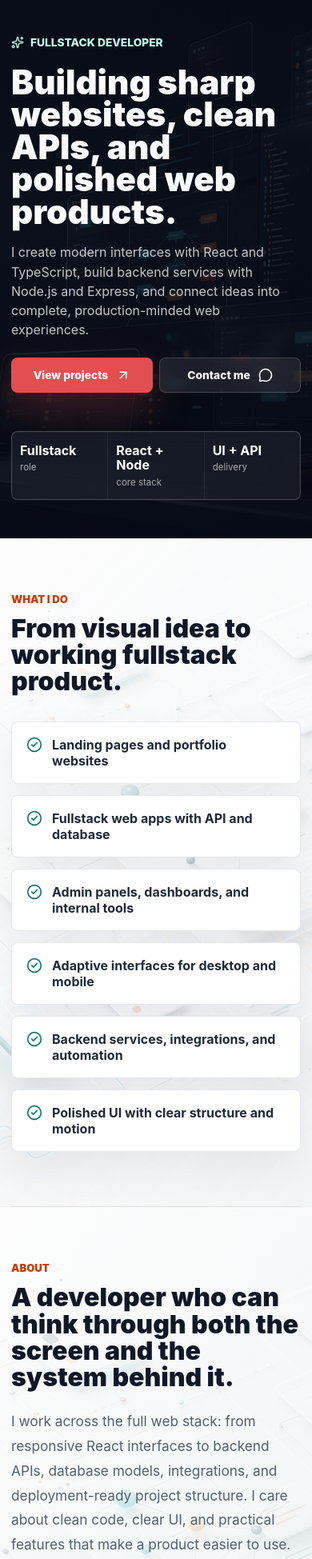
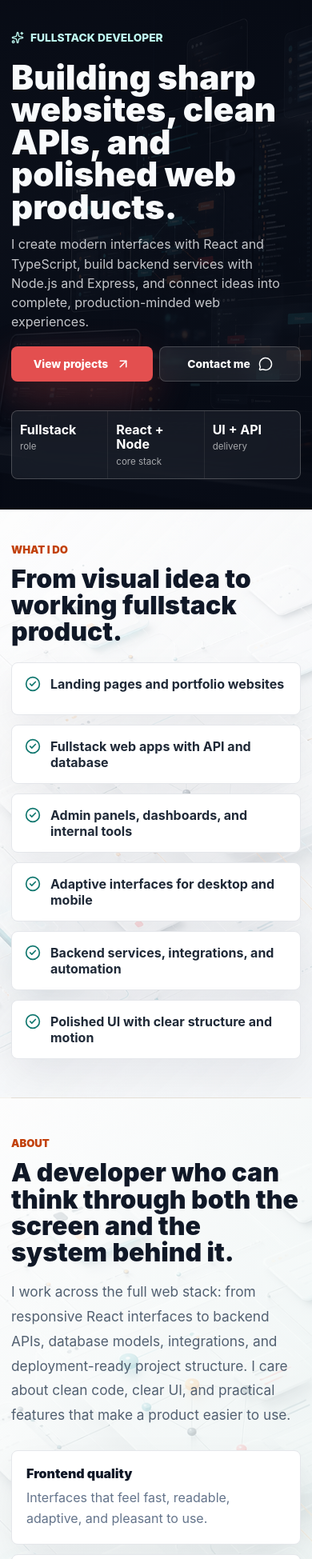
Before and after one commit to Aleks-man/portfolio, a React (Vite) app: page / in a window 390 px wide. Shown: the part 51-2000 px from the top of the page at 80% size. Built offline with nearby package versions, Linux system fonts and the light colour scheme.

Commit message:
Refine portfolio spacing and visual rhythm

```diff
--- a/src/App.css
+++ b/src/App.css
@@ -1,12 +1,46 @@
+/* Design tokens */
+:root {
+  --container: min(1180px, calc(100% - 40px));
+  --container-mobile: min(100% - 28px, 1180px);
+  --ink: #101827;
+  --muted: #526071;
+  --muted-2: #64748b;
+  --surface: #ffffff;
+  --surface-soft: #f8fafc;
+  --line: #e5e7eb;
+  --line-warm: #e4ded4;
+  --dark: #111827;
+  --dark-deep: #080d19;
+  --white: #ffffff;
+  --teal: #14b8a6;
+  --teal-dark: #0f766e;
+  --teal-light: #5eead4;
+  --rose: #be123c;
+  --orange: #c2410c;
+  --coral: #e34f4f;
+  --radius: 8px;
+  --pill: 999px;
+  --shadow-soft: 0 20px 50px rgba(15, 23, 42, 0.06);
+  --shadow-coral: 0 18px 50px rgba(227, 79, 79, 0.28);
+  --shadow-dock: 0 18px 44px rgba(5, 10, 20, 0.34);
+  --glass-border: rgba(255, 255, 255, 0.16);
+  --glass-bg: rgba(8, 13, 25, 0.42);
+  --section-y: 76px;
+  --section-y-mobile: 48px;
+  --ease: 180ms ease;
+}
+
+/* Page shell */
 main {
   min-height: 100vh;
   overflow: hidden;
 }
 
+/* Hero and navigation */
 .hero {
   position: relative;
   min-height: 92vh;
-  color: #f8fafc;
+  color: var(--surface-soft);
   isolation: isolate;
 }
 
@@ -19,7 +53,7 @@ main {
 
 .hero__media {
   z-index: -2;
-  background: #111827;
+  background: var(--dark);
 }
 
 .hero__media img {
@@ -37,7 +71,7 @@ main {
 }
 
 .nav {
-  width: min(1180px, calc(100% - 40px));
+  width: var(--container);
   height: 74px;
   margin: 0 auto;
   display: flex;
@@ -66,21 +100,21 @@ main {
 
 .nav__brand {
   gap: 10px;
-  color: #ffffff;
+  color: var(--white);
   font-weight: 800;
   text-decoration: none;
 }
 
 .nav__brand svg {
-  color: #5eead4;
+  color: var(--teal-light);
 }
 
 .nav__links {
   gap: 8px;
   padding: 6px;
-  border: 1px solid rgba(255, 255, 255, 0.16);
-  border-radius: 999px;
-  background: rgba(8, 13, 25, 0.42);
+  border: 1px solid var(--glass-border);
+  border-radius: var(--pill);
+  background: var(--glass-bg);
   backdrop-filter: blur(18px);
   max-width: 100%;
 }
@@ -96,16 +130,16 @@ main {
 }
 
 .nav__links a:hover {
-  color: #ffffff;
+  color: var(--white);
   background: rgba(255, 255, 255, 0.1);
 }
 
 .language-toggle {
   gap: 3px;
   padding: 4px;
-  border: 1px solid rgba(255, 255, 255, 0.16);
-  border-radius: 999px;
-  background: rgba(8, 13, 25, 0.42);
+  border: 1px solid var(--glass-border);
+  border-radius: var(--pill);
+  background: var(--glass-bg);
   backdrop-filter: blur(18px);
 }
 
@@ -113,7 +147,7 @@ main {
   height: 32px;
   min-width: 38px;
   border: 0;
-  border-radius: 999px;
+  border-radius: var(--pill);
   color: rgba(255, 255, 255, 0.68);
   background: transparent;
   cursor: pointer;
@@ -125,20 +159,20 @@ main {
 
 .language-toggle button:hover,
 .language-toggle button.is-active {
-  color: #ffffff;
+  color: var(--white);
   background: rgba(255, 255, 255, 0.12);
 }
 
 .hero__content {
-  width: min(1180px, calc(100% - 40px));
+  width: var(--container);
   min-height: calc(92vh - 74px);
   margin: 0 auto;
-  padding: 54px 0 84px;
+  padding: 42px 0 68px;
   display: grid;
   grid-template-columns: minmax(0, 680px) minmax(280px, 360px);
   align-items: end;
   justify-content: space-between;
-  gap: 48px;
+  gap: 36px;
 }
 
 .hero__copy {
@@ -172,7 +206,7 @@ h1 {
 
 .hero__lead {
   max-width: 610px;
-  margin-top: 28px;
+  margin-top: 24px;
   color: rgba(248, 250, 252, 0.78);
   font-size: 1.16rem;
   line-height: 1.72;
@@ -183,7 +217,7 @@ h1 {
   display: flex;
   flex-wrap: wrap;
   gap: 12px;
-  margin-top: 34px;
+  margin-top: 28px;
 }
 
 .button {
@@ -191,9 +225,9 @@ h1 {
   justify-content: center;
   gap: 10px;
   border: 1px solid transparent;
-  border-radius: 8px;
+  border-radius: var(--radius);
   padding: 0 18px;
-  color: #ffffff;
+  color: var(--white);
   font-weight: 800;
   text-decoration: none;
   transition: transform 180ms ease, border-color 180ms ease, background 180ms ease;
@@ -204,8 +238,8 @@ h1 {
 }
 
 .button--primary {
-  background: #e34f4f;
-  box-shadow: 0 18px 50px rgba(227, 79, 79, 0.28);
+  background: var(--coral);
+  box-shadow: var(--shadow-coral);
 }
 
 .button--secondary {
@@ -219,7 +253,7 @@ h1 {
   gap: 1px;
   overflow: hidden;
   border: 1px solid rgba(255, 255, 255, 0.16);
-  border-radius: 8px;
+  border-radius: var(--radius);
   background: rgba(255, 255, 255, 0.12);
   backdrop-filter: blur(20px);
 }
@@ -235,7 +269,7 @@ h1 {
 }
 
 .stat strong {
-  color: #ffffff;
+  color: var(--white);
   font-size: 1.35rem;
   line-height: 1.15;
 }
@@ -246,16 +280,17 @@ h1 {
   font-size: 0.9rem;
 }
 
+/* Sections and cards */
 .section,
 .contact {
-  width: min(1180px, calc(100% - 40px));
+  width: var(--container);
   margin: 0 auto;
 }
 
 .section {
   position: relative;
   isolation: isolate;
-  padding: 98px 0;
+  padding: var(--section-y) 0;
 }
 
 .section::before {
@@ -271,7 +306,7 @@ h1 {
 }
 
 .section--intro {
-  padding-top: 76px;
+  padding-top: 64px;
 }
 
 .section--intro::before {
@@ -283,7 +318,7 @@ h1 {
 .section--split {
   display: grid;
   grid-template-columns: minmax(0, 0.9fr) minmax(280px, 1.1fr);
-  gap: 48px;
+  gap: 36px;
   align-items: start;
 }
 
@@ -296,9 +331,9 @@ h1 {
 .about {
   display: grid;
   grid-template-columns: minmax(0, 1.05fr) minmax(320px, 0.95fr);
-  gap: 52px;
+  gap: 38px;
   align-items: start;
-  border-top: 1px solid #e4ded4;
+  border-top: 1px solid var(--line-warm);
 }
 
 .about::before {
@@ -308,8 +343,8 @@ h1 {
 }
 
 .about__copy p:not(.section__kicker) {
-  margin-top: 24px;
-  color: #526071;
+  margin-top: 18px;
+  color: var(--muted);
   font-size: 1.08rem;
   line-height: 1.78;
 }
@@ -321,27 +356,27 @@ h1 {
 
 .focus-item {
   padding: 22px;
-  border: 1px solid #e5e7eb;
-  border-radius: 8px;
-  background: #ffffff;
-  box-shadow: 0 20px 50px rgba(15, 23, 42, 0.06);
+  border: 1px solid var(--line);
+  border-radius: var(--radius);
+  background: var(--surface);
+  box-shadow: var(--shadow-soft);
 }
 
 .focus-item span {
   display: block;
-  color: #101827;
+  color: var(--ink);
   font-weight: 900;
 }
 
 .focus-item p {
   margin-top: 8px;
-  color: #64748b;
+  color: var(--muted-2);
   line-height: 1.62;
 }
 
 .section__header {
   max-width: 720px;
-  margin-bottom: 34px;
+  margin-bottom: 26px;
 }
 
 .section__header--row {
@@ -354,14 +389,14 @@ h1 {
 
 .section__kicker {
   margin-bottom: 12px;
-  color: #c2410c;
+  color: var(--orange);
   font-size: 0.82rem;
   font-weight: 900;
   text-transform: uppercase;
 }
 
 h2 {
-  color: #101827;
+  color: var(--ink);
   font-size: clamp(2rem, 4vw, 3.65rem);
   line-height: 1.04;
   font-weight: 900;
@@ -369,7 +404,7 @@ h2 {
 }
 
 h3 {
-  color: #101827;
+  color: var(--ink);
   font-size: 1.28rem;
   line-height: 1.22;
   letter-spacing: 0;
@@ -379,7 +414,7 @@ h3 {
 .stack-grid,
 .project-grid {
   display: grid;
-  gap: 14px;
+  gap: 12px;
 }
 
 .service-grid {
@@ -390,17 +425,17 @@ h3 {
   min-height: 76px;
   gap: 12px;
   padding: 18px;
-  border: 1px solid #e5e7eb;
-  border-radius: 8px;
-  background: #ffffff;
+  border: 1px solid var(--line);
+  border-radius: var(--radius);
+  background: var(--surface);
   color: #1f2937;
   font-weight: 750;
-  box-shadow: 0 20px 50px rgba(15, 23, 42, 0.06);
+  box-shadow: var(--shadow-soft);
 }
 
 .service svg {
   flex: 0 0 auto;
-  color: #0f766e;
+  color: var(--teal-dark);
 }
 
 .stack-grid {
@@ -409,23 +444,23 @@ h3 {
 
 .stack-card,
 .project-card {
-  border: 1px solid #e5e7eb;
-  border-radius: 8px;
-  background: #ffffff;
-  box-shadow: 0 20px 50px rgba(15, 23, 42, 0.06);
+  border: 1px solid var(--line);
+  border-radius: var(--radius);
+  background: var(--surface);
+  box-shadow: var(--shadow-soft);
 }
 
 .stack-card {
-  padding: 22px;
+  padding: 20px;
 }
 
 .stack-card__head {
   gap: 10px;
-  margin-bottom: 22px;
+  margin-bottom: 18px;
 }
 
 .stack-card__head svg {
-  color: #0f766e;
+  color: var(--teal-dark);
 }
 
 .tags {
@@ -439,7 +474,7 @@ h3 {
   align-items: center;
   min-height: 30px;
   padding: 0 10px;
-  border-radius: 999px;
+  border-radius: var(--pill);
   background: #f3f4f6;
   color: #374151;
   font-size: 0.85rem;
@@ -451,12 +486,12 @@ h3 {
   grid-template-columns: 36px minmax(0, 1fr);
   gap: 18px;
   padding: 28px;
-  border-left: 4px solid #14b8a6;
-  background: #f8fafc;
+  border-left: 4px solid var(--teal);
+  background: var(--surface-soft);
 }
 
 .approach svg {
-  color: #14b8a6;
+  color: var(--teal);
 }
 
 .approach p {
@@ -466,7 +501,7 @@ h3 {
 }
 
 .process {
-  border-top: 1px solid #e4ded4;
+  border-top: 1px solid var(--line-warm);
 }
 
 .process::before {
@@ -477,11 +512,11 @@ h3 {
 
 .process .section__kicker,
 .process h2 {
-  color: #ffffff;
+  color: var(--white);
 }
 
 .process .section__kicker {
-  color: #5eead4;
+  color: var(--teal-light);
 }
 
 .process-grid {
@@ -491,11 +526,11 @@ h3 {
 }
 
 .process-card {
-  min-height: 260px;
-  padding: 22px;
-  border: 1px solid #e5e7eb;
-  border-radius: 8px;
-  background: #101827;
+  min-height: 230px;
+  padding: 20px;
+  border: 1px solid var(--line);
+  border-radius: var(--radius);
+  background: var(--ink);
   color: rgba(255, 255, 255, 0.72);
 }
 
@@ -506,12 +541,12 @@ h3 {
 }
 
 .process-card svg {
-  margin: 28px 0 18px;
-  color: #5eead4;
+  margin: 22px 0 16px;
+  color: var(--teal-light);
 }
 
 .process-card h3 {
-  color: #ffffff;
+  color: var(--white);
 }
 
 .process-card p {
@@ -521,7 +556,7 @@ h3 {
 
 .text-link {
   gap: 8px;
-  color: #be123c;
+  color: var(--rose);
   font-weight: 850;
   text-decoration: none;
 }
@@ -543,8 +578,8 @@ h3 {
 }
 
 .project-card {
-  min-height: 310px;
-  padding: 24px;
+  min-height: 280px;
+  padding: 22px;
   display: flex;
   flex-direction: column;
 }
@@ -552,20 +587,20 @@ h3 {
 .project-card__top {
   justify-content: space-between;
   gap: 18px;
-  margin-bottom: 32px;
-  color: #64748b;
+  margin-bottom: 24px;
+  color: var(--muted-2);
   font-size: 0.86rem;
   font-weight: 850;
   text-transform: uppercase;
 }
 
 .project-card__top svg {
-  color: #e34f4f;
+  color: var(--coral);
 }
 
 .project-card p {
   margin: 14px 0 24px;
-  color: #526071;
+  color: var(--muted);
   line-height: 1.65;
 }
 
@@ -573,17 +608,18 @@ h3 {
   margin-top: auto;
 }
 
+/* Contact and footer */
 .contact {
   position: relative;
   overflow: hidden;
   margin-bottom: 40px;
-  padding: 46px;
+  padding: 38px;
   display: grid;
   grid-template-columns: minmax(0, 1fr) auto;
   gap: 32px;
   align-items: center;
-  border-radius: 8px;
-  background: #111827;
+  border-radius: var(--radius);
+  background: var(--dark);
   color: rgba(255, 255, 255, 0.72);
 }
 
@@ -604,12 +640,12 @@ h3 {
 
 .contact h2 {
   max-width: 760px;
-  color: #ffffff;
+  color: var(--white);
 }
 
 .contact p:not(.section__kicker) {
   max-width: 650px;
-  margin-top: 18px;
+  margin-top: 14px;
   line-height: 1.7;
 }
 
@@ -619,23 +655,24 @@ h3 {
 }
 
 .footer {
-  width: min(1180px, calc(100% - 40px));
+  width: var(--container);
   margin: 0 auto;
   padding: 0 0 34px;
   display: flex;
   align-items: center;
   justify-content: space-between;
   gap: 20px;
-  color: #64748b;
+  color: var(--muted-2);
   font-size: 0.92rem;
   font-weight: 750;
 }
 
 .footer a {
-  color: #be123c;
+  color: var(--rose);
   text-decoration: none;
 }
 
+/* Responsive layout */
 @media (max-width: 980px) {
   .hero {
     min-height: auto;
@@ -648,7 +685,7 @@ h3 {
 
   .hero__content {
     min-height: auto;
-    padding: 78px 0 70px;
+    padding: 62px 0 56px;
     grid-template-columns: 1fr;
     align-items: start;
   }
@@ -694,9 +731,9 @@ h3 {
     width: 34px;
     height: 34px;
     justify-content: center;
-    border: 1px solid rgba(255, 255, 255, 0.16);
-    border-radius: 999px;
-    background: rgba(8, 13, 25, 0.42);
+    border: 1px solid var(--glass-border);
+    border-radius: var(--pill);
+    background: var(--glass-bg);
     backdrop-filter: blur(18px);
   }
 
@@ -715,7 +752,7 @@ h3 {
     justify-content: space-between;
     gap: 2px;
     padding: 4px;
-    border-radius: 999px;
+    border-radius: var(--pill);
   }
 
   .nav__links a {
@@ -750,10 +787,10 @@ h3 {
     justify-content: space-between;
     gap: 4px;
     padding: 5px;
-    border: 1px solid rgba(255, 255, 255, 0.16);
-    border-radius: 999px;
+    border: 1px solid var(--glass-border);
+    border-radius: var(--pill);
     background: rgba(8, 13, 25, 0.86);
-    box-shadow: 0 18px 44px rgba(5, 10, 20, 0.34);
+    box-shadow: var(--shadow-dock);
     backdrop-filter: blur(22px);
     opacity: 0;
     pointer-events: none;
@@ -776,7 +813,7 @@ h3 {
     display: inline-flex;
     align-items: center;
     justify-content: center;
-    border-radius: 999px;
+    border-radius: var(--pill);
     color: rgba(255, 255, 255, 0.78);
     font-size: 0.72rem;
     font-weight: 800;
@@ -785,7 +822,7 @@ h3 {
   }
 
   .mobile-bottom-nav a:active {
-    color: #ffffff;
+    color: var(--white);
     background: rgba(255, 255, 255, 0.12);
   }
 
@@ -793,12 +830,12 @@ h3 {
   .section,
   .contact,
   .footer {
-    width: min(100% - 28px, 1180px);
+    width: var(--container-mobile);
   }
 
   .hero__content {
-    padding-top: 34px;
-    padding-bottom: 48px;
+    padding-top: 28px;
+    padding-bottom: 38px;
   }
 
   h1 {
@@ -811,14 +848,14 @@ h3 {
   }
 
   .hero__lead {
-    margin-top: 18px;
+    margin-top: 14px;
     font-size: 1rem;
     line-height: 1.52;
   }
 
   .hero__actions {
     gap: 8px;
-    margin-top: 22px;
+    margin-top: 18px;
   }
 
   .hero__actions .button {
@@ -857,7 +894,37 @@ h3 {
   }
 
   .section {
-    padding: 68px 0;
+    padding: var(--section-y-mobile) 0;
+  }
+
+  .section--intro {
+    padding-top: 42px;
+  }
+
+  .section__header {
+    margin-bottom: 22px;
+  }
+
+  .about,
+  .section--split {
+    gap: 28px;
+  }
+
+  .service {
+    min-height: 66px;
+    padding: 16px;
+  }
+
+  .stack-card,
+  .project-card,
+  .process-card,
+  .focus-item {
+    padding: 18px;
+  }
+
+  .project-card,
+  .process-card {
+    min-height: auto;
   }
 
   .section__header--row {
```
